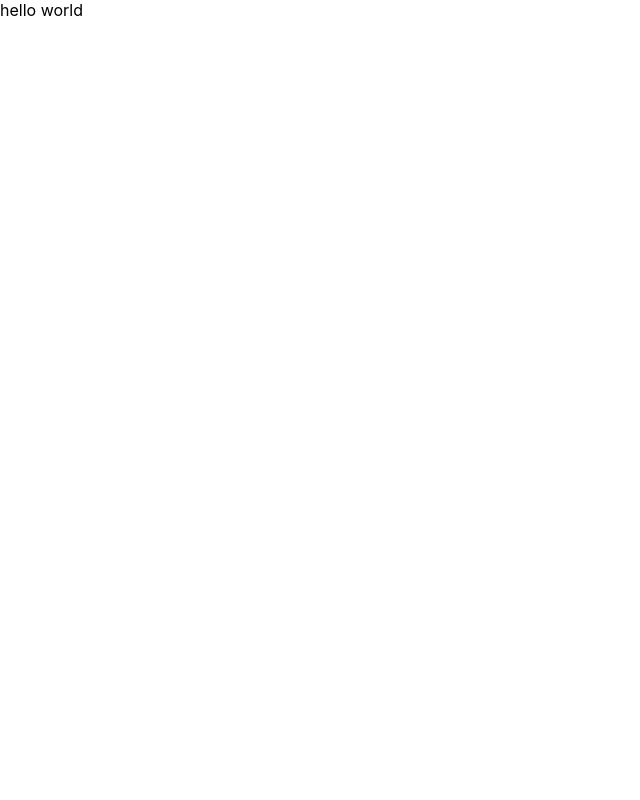
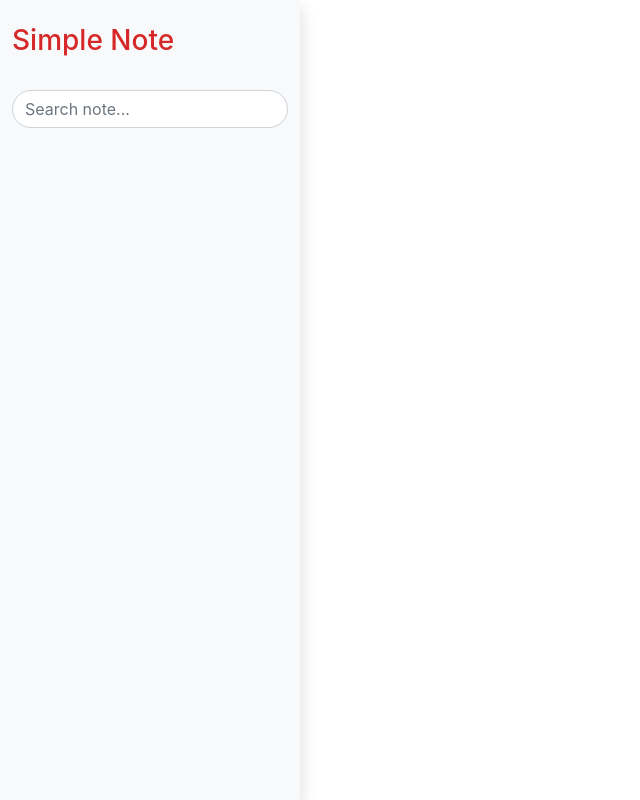
Before and after one commit to andry-iany/simple-note, a React (Vite) app in the folder client/: page / in a window 1280 px wide. Shown: the whole page, without its empty margins (0-640 px from the left). Built offline with nearby package versions, Linux system fonts and the light colour scheme.

Commit message:
feat(sidelinks): add logo and search filter

```diff
--- a/client/src/App.css
+++ b/client/src/App.css
@@ -0,0 +1,7 @@
+/* .App {
+  background-color: #282c34;
+} */
+
+.text-orange {
+  color: #d62828;
+}
--- a/client/src/App.tsx
+++ b/client/src/App.tsx
@@ -1,7 +1,25 @@
 import "./App.css";
+import SideLinks from "./components/SideLinks/SideLinks";
+import "bootstrap/dist/js/bootstrap.min.js";
+import "bootstrap/dist/css/bootstrap.min.css";
+import { Col, Row } from "react-bootstrap";
 
 function App() {
-  return <div className="App">hello world</div>;
+  return (
+    <div className="App ">
+      <Row className="m-0 min-vh-100 ">
+        <Col className="bg-light shadow" style={{ maxWidth: "300px" }}>
+          <SideLinks />
+        </Col>
+        {/* <Col>
+          Lorem ipsum dolor sit, amet consectetur adipisicing elit. Neque sed
+          est quas corporis minima? Explicabo, vel nisi. Qui, obcaecati, earum
+          blanditiis explicabo magnam mollitia consequatur, commodi atque hic
+          aliquid minima.
+        </Col> */}
+      </Row>
+    </div>
+  );
 }
 
 export default App;
--- /dev/null
+++ b/client/src/components/SideLinks/FilterForm.tsx
@@ -0,0 +1,15 @@
+import { Form } from "react-bootstrap";
+
+const FilterForm = () => {
+  return (
+    <Form>
+      <Form.Control
+        type="search"
+        placeholder="Search note..."
+        className="rounded-pill"
+      />
+    </Form>
+  );
+};
+
+export default FilterForm;
--- /dev/null
+++ b/client/src/components/SideLinks/Logo.tsx
@@ -0,0 +1,11 @@
+const Logo = () => {
+  return (
+    <h3 className="py-4 text-orange">
+      <a href="/" className="mb-4 text-reset text-decoration-none">
+        Simple Note
+      </a>
+    </h3>
+  );
+};
+
+export default Logo;
--- /dev/null
+++ b/client/src/components/SideLinks/SideLinks.tsx
@@ -0,0 +1,13 @@
+import FilterForm from "./FilterForm";
+import Logo from "./Logo";
+
+const SideLinks = () => {
+  return (
+    <div>
+      <Logo />
+      <FilterForm />
+    </div>
+  );
+};
+
+export default SideLinks;
```
